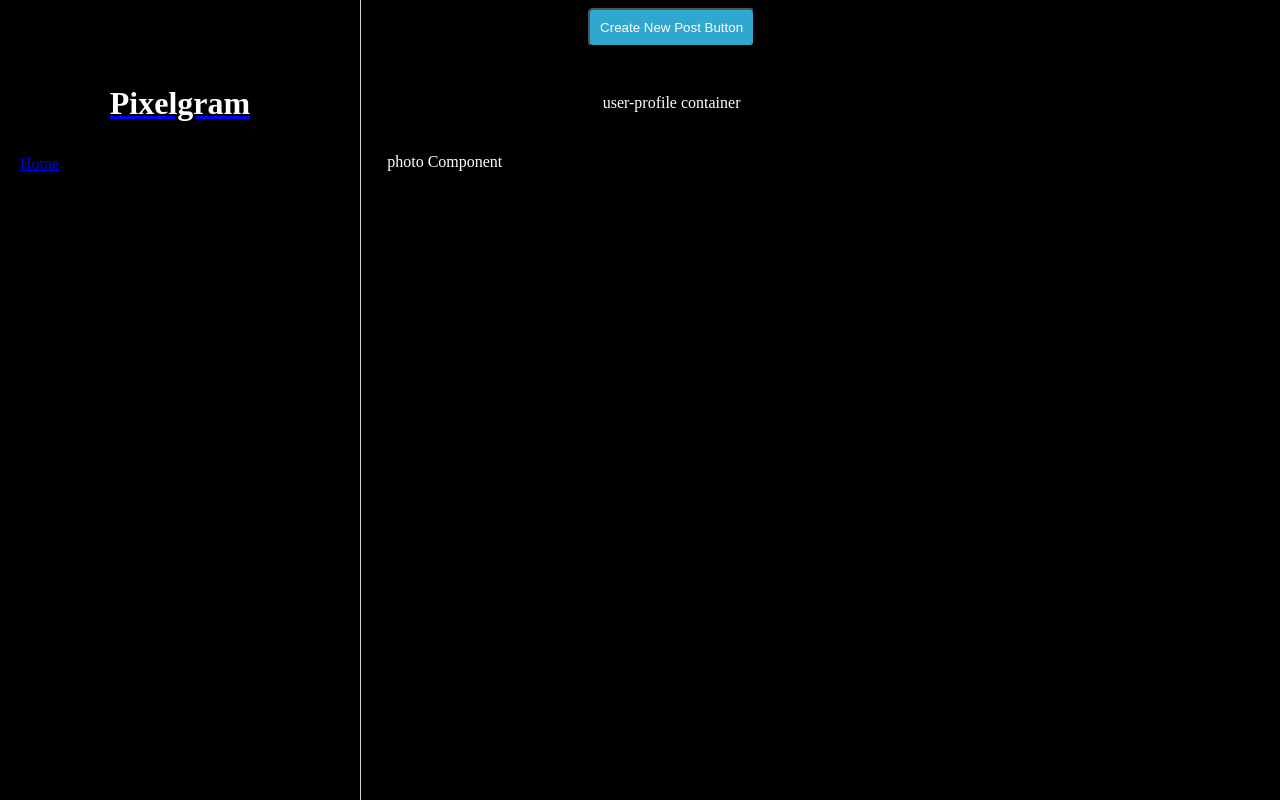
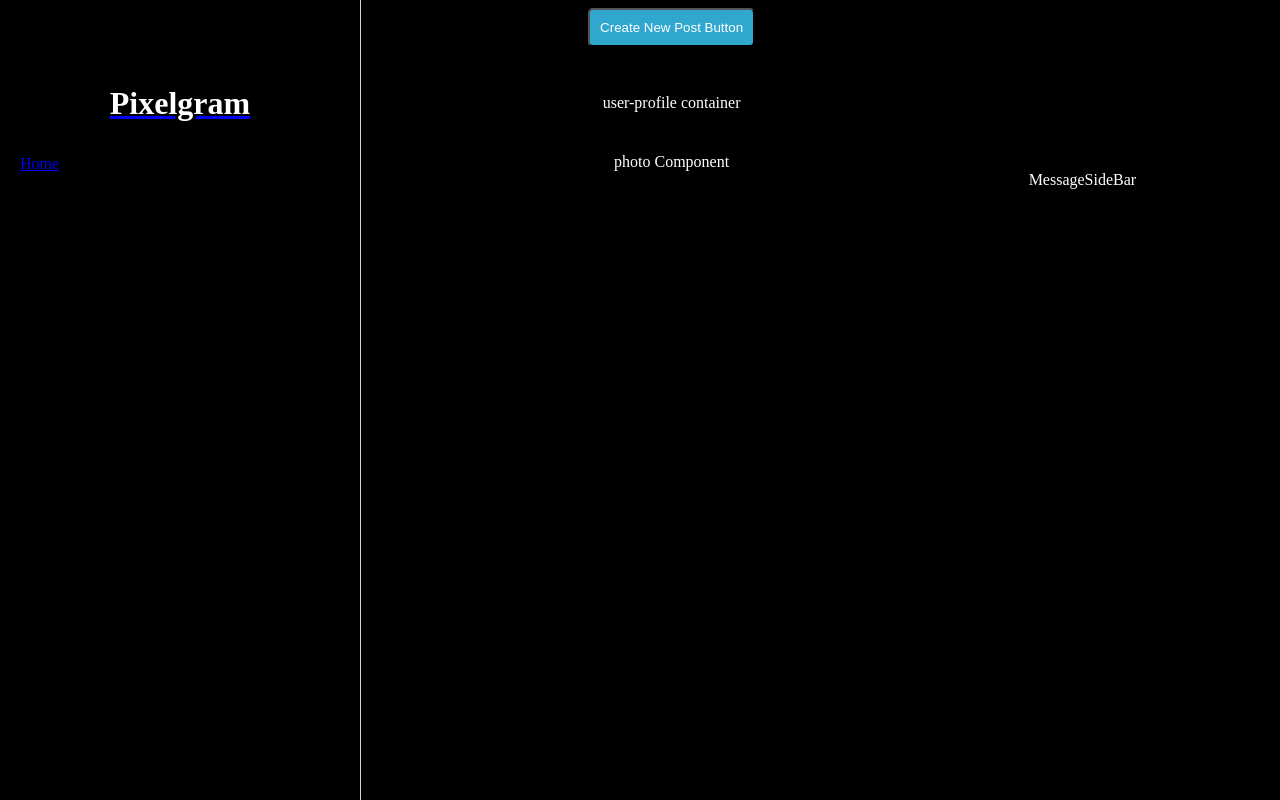
Before and after one commit to jzhang319/pixelgram, a React (Create React App) app in the folder react-app/: page /signup in a window 1280 px wide. Built offline with nearby package versions, Linux system fonts and the light colour scheme; no server answers.

Commit message:
site-wide layout is done, components are created and basic styled

```diff
--- a/react-app/src/App.js
+++ b/react-app/src/App.js
@@ -6,6 +6,7 @@ import LoginFormPage from "./components/LoginFormPage";
 import { authenticate } from "./store/session";
 import Navigation from "./components/Navigation";
 import Home from "./components/Home/Home";
+import MessageSideBar from "./components/MessageSideBar/MessageSideBar";
 
 function App() {
   const dispatch = useDispatch();
@@ -19,7 +20,7 @@ function App() {
       <Navigation isLoaded={isLoaded} />
       {isLoaded && (
         <Switch>
-          <Route path="/login" >
+          <Route path="/login">
             <LoginFormPage />
           </Route>
           <Route path="/signup">
@@ -28,6 +29,7 @@ function App() {
         </Switch>
       )}
       <Home />
+      <MessageSideBar />
     </>
   );
 }
--- a/react-app/src/components/Home/Home.css
+++ b/react-app/src/components/Home/Home.css
@@ -19,3 +19,9 @@
   justify-content: center;
   align-items: center;;
 }
+
+.photo-container{
+  display: flex;
+  justify-content: center;
+  align-items: center;
+}
--- /dev/null
+++ b/react-app/src/components/MessageSideBar/MessageSideBar.css
@@ -0,0 +1,8 @@
+.message-side-container{
+  padding-left: 70%;
+  width: 30%;
+  color: white;
+  display: flex;
+  justify-content: center;
+  align-items: center;
+}
--- /dev/null
+++ b/react-app/src/components/MessageSideBar/MessageSideBar.js
@@ -0,0 +1,12 @@
+import React from "react";
+import "./MessageSideBar.css";
+
+function MessageSideBar() {
+  return (
+    <div className="message-side-container">
+      <div>MessageSideBar</div>
+    </div>
+  );
+}
+
+export default MessageSideBar;
```
